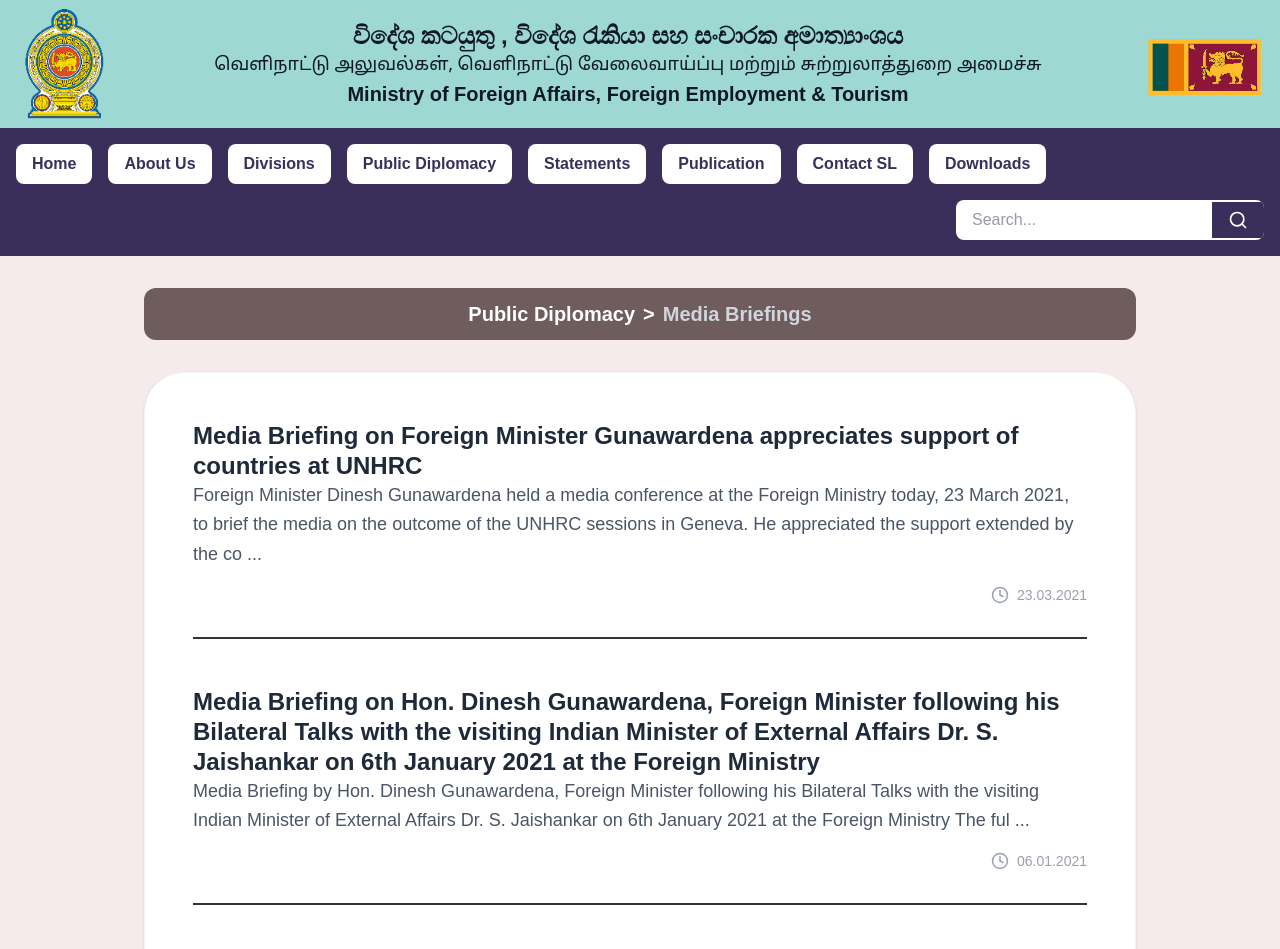
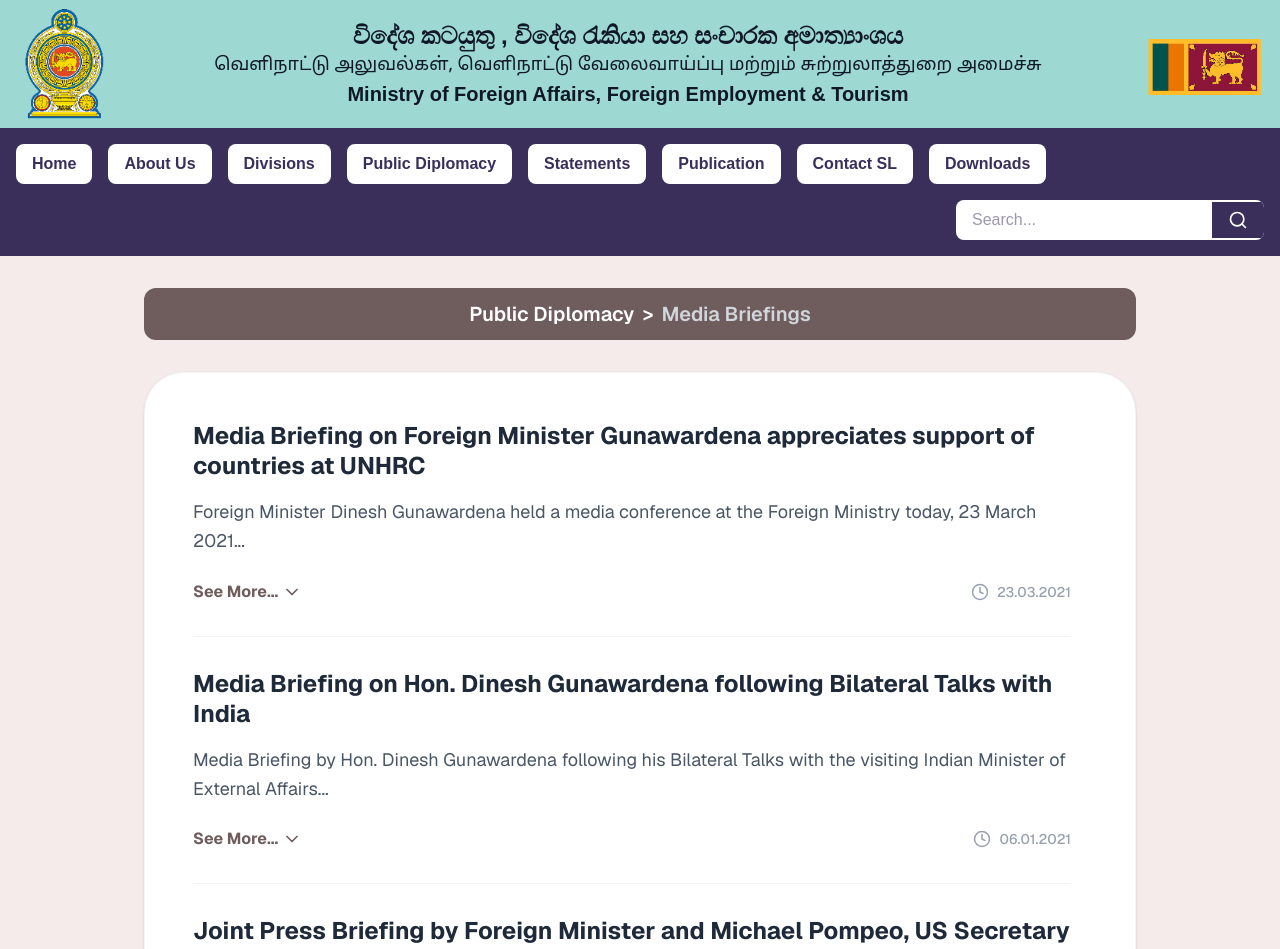
Before and after one commit to XavierSPQR/WebProjectMoFA, a Next.js app: page /public-diplomacy/media-briefings in a window 1280 px wide. Shown: the top 949 px of the page. Built offline with nearby package versions, Linux system fonts and the light colour scheme; a web font is replaced by a local one.

Commit message:
Media Briefing page

```diff
--- a/app/public-diplomacy/media-briefings/page.tsx
+++ b/app/public-diplomacy/media-briefings/page.tsx
@@ -1,37 +1,47 @@
+'use client'; // Required for useState in Next.js App Router
+
+import { useState } from 'react';
 import Link from 'next/link';
-import { Clock } from 'lucide-react';
+import { Clock, ChevronDown, ChevronUp } from 'lucide-react';
 
-export default function MediaBriefingsPage() {
-  const briefings = [
+// 1. CONTENT MAP: Add 'fullContent' for the expanded view
+const CONTENT_MAP = [
   {
+    id: 1,
     title: "Media Briefing on Foreign Minister Gunawardena appreciates support of countries at UNHRC",
-      summary: "Foreign Minister Dinesh Gunawardena held a media conference at the Foreign Ministry today, 23 March 2021, to brief the media on the outcome of the UNHRC sessions in Geneva. He appreciated the support extended by the co ...",
+    summary: "Foreign Minister Dinesh Gunawardena held a media conference at the Foreign Ministry today, 23 March 2021...",
+    fullContent: "The Foreign Minister appreciated the support extended by member states during the UNHRC sessions in Geneva. He highlighted the importance of sovereignty and the constructive engagement of the international community in Sri Lanka's domestic processes. Further discussions were held regarding the upcoming resolutions and the country's strategic position on human rights benchmarks.",
     date: "23.03.2021",
-      href: "/briefings/2021-03-23" // Add link path
   },
   {
-      title: "Media Briefing on Hon. Dinesh Gunawardena, Foreign Minister following his Bilateral Talks with the visiting Indian Minister of External Affairs Dr. S. Jaishankar on 6th January 2021 at the Foreign Ministry",
-      summary: "Media Briefing by Hon. Dinesh Gunawardena, Foreign Minister following his Bilateral Talks with the visiting Indian Minister of External Affairs Dr. S. Jaishankar on 6th January 2021 at the Foreign Ministry The ful ...",
+    id: 2,
+    title: "Media Briefing on Hon. Dinesh Gunawardena following Bilateral Talks with India",
+    summary: "Media Briefing by Hon. Dinesh Gunawardena following his Bilateral Talks with the visiting Indian Minister of External Affairs...",
+    fullContent: "The discussion focused on enhancing bilateral cooperation in sectors such as energy, IT, and agriculture. Dr. S. Jaishankar reaffirmed India's commitment to the 'Neighborhood First' policy, while Minister Gunawardena expressed gratitude for the ongoing vaccine support and developmental projects facilitated by the Indian government.",
     date: "06.01.2021",
-      href: "/briefings/2021-01-06"
   },
   {
-      title: "Joint Press Briefing by Hon. Dinesh Gunawardena, Foreign Minister and Hon. Michael Pompeo, US Secretary of State on 28 October 2020",
-      summary: "Joint Press Briefing by Hon. Dinesh Gunawardena, Foreign Minister and Hon. Michael Pompeo, US Secretary of State on 28 October 2020. Video: https://m.youtube.com/watch?v=olue3-v6LEk ...",
+    id: 3,
+    title: "Joint Press Briefing by Foreign Minister and Michael Pompeo, US Secretary of State",
+    summary: "Joint Press Briefing by Hon. Dinesh Gunawardena, Foreign Minister and Hon. Michael Pompeo, US Secretary of State on 28 October 2020...",
+    fullContent: "The high-level visit emphasized the strong democratic ties between the US and Sri Lanka. Discussions included maritime security in the Indian Ocean, trade investment opportunities, and the shared commitment to a free and open Indo-Pacific region. Video link: https://m.youtube.com/watch?v=olue3-v6LEk",
     date: "28.10.2020",
-      href: "/briefings/2020-10-28"
-    },
-    {
-      title: "Joint Media Briefing by Minister of Foreign Relations and Russian Foreign Minister :15 January 2020",
-      summary: "Joint Media briefing by Minister of Foreign Relations Dinesh Gunawardena and Russian Minister of Foreign Affairs Sergey Lavrov, at the Ministry of Foreign Relations on 15 January 2020 Video : https://m.youtube.com/wa ...",
-      date: "15.01.2020",
-      href: "/briefings/2020-01-15"
   }
 ];
 
+export default function MediaBriefingsPage() {
+  // State to track which item IDs are expanded
+  const [expandedItems, setExpandedItems] = useState({});
+
+  const toggleExpand = (id) => {
+    setExpandedItems((prev) => ({
+      ...prev,
+      [id]: !prev[id],
+    }));
+  };
+
   return (
-    <main className="flex-grow bg-[#F5EBEB] pb-12 min-h-screen">
-      {/* Breadcrumb Bar */}
+    <main className="flex-grow bg-[#F5EBEB] pb-12 min-h-screen font-sans">
       <div className="container mx-auto px-4 pt-8 max-w-5xl">
         <div className="bg-[#6F5C5C] text-white py-3 px-6 rounded-xl text-xl font-semibold mb-8 flex items-center justify-center gap-2">
           <Link href="/public-diplomacy" className="hover:underline">Public Diplomacy</Link>
@@ -42,31 +52,62 @@
 
       <div className="container mx-auto px-4 max-w-5xl">
         <div className="bg-white rounded-[40px] p-8 md:p-12 shadow-sm border border-gray-100">
-          <div className="space-y-12">
-            {briefings.map((briefing, index) => (
-              <div key={index} className="space-y-4">
-                {/* Title as clickable link with hover effect */}
-                <Link href={briefing.href} className="text-xl md:text-2xl font-bold text-gray-800 leading-tight hover:text-[#6F5C5C] transition-colors duration-300">
+
+          {/* SCROLLABLE CONTAINER */}
+          <div className="max-h-[75vh] overflow-y-auto pr-4 custom-scrollbar">
+            <div className="space-y-8">
+              {CONTENT_MAP.map((briefing) => {
+                const isExpanded = expandedItems[briefing.id];
+
+                return (
+                  <div key={briefing.id} className="group border-b border-gray-100 pb-8 last:border-0">
+                    <h2 className="text-xl md:text-2xl font-bold text-gray-800 leading-tight mb-4">
                       {briefing.title}
-                </Link>
+                    </h2>
 
-                <p className="text-gray-600 text-lg leading-relaxed">
-                  {briefing.summary}
-                </p>
+                    {/* Summary / Content Toggle */}
+                    <div className="text-gray-600 text-lg leading-relaxed transition-all duration-300">
+                      {isExpanded ? (
+                        <div className="bg-gray-50 p-4 rounded-lg border-l-4 border-[#6F5C5C] animate-in fade-in slide-in-from-top-2">
+                          {briefing.fullContent}
+                        </div>
+                      ) : (
+                        <p>{briefing.summary}</p>
+                      )}
+                    </div>
 
-                <div className="flex justify-end items-center gap-2 text-gray-400">
+                    <div className="flex justify-between items-center mt-6">
+                      {/* SEE MORE TOGGLE BUTTON */}
+                      <button
+                        onClick={() => toggleExpand(briefing.id)}
+                        className="flex items-center gap-1 text-[#6F5C5C] font-bold hover:text-[#4a3d3d] transition-colors"
+                      >
+                        {isExpanded ? (
+                          <>Show Less <ChevronUp size={20} /></>
+                        ) : (
+                          <>See More... <ChevronDown size={20} /></>
+                        )}
+                      </button>
+
+                      <div className="flex items-center gap-2 text-gray-400">
                         <Clock size={18} />
                         <span className="text-sm font-medium">{briefing.date}</span>
                       </div>
-
-                {index < briefings.length - 1 && (
-                  <hr className="border-t-2 border-black/80 mt-8" />
-                )}
                     </div>
-            ))}
+                  </div>
+                );
+              })}
             </div>
           </div>
         </div>
+      </div>
+
+      {/* Basic CSS for a cleaner scrollbar */}
+      <style jsx>{`
+        .custom-scrollbar::-webkit-scrollbar { width: 6px; }
+        .custom-scrollbar::-webkit-scrollbar-track { background: #f1f1f1; border-radius: 10px; }
+        .custom-scrollbar::-webkit-scrollbar-thumb { background: #6F5C5C; border-radius: 10px; }
+      `}</style>
     </main>
   );
 }
```
Lines whose indentation alone changed are shown as unchanged.
